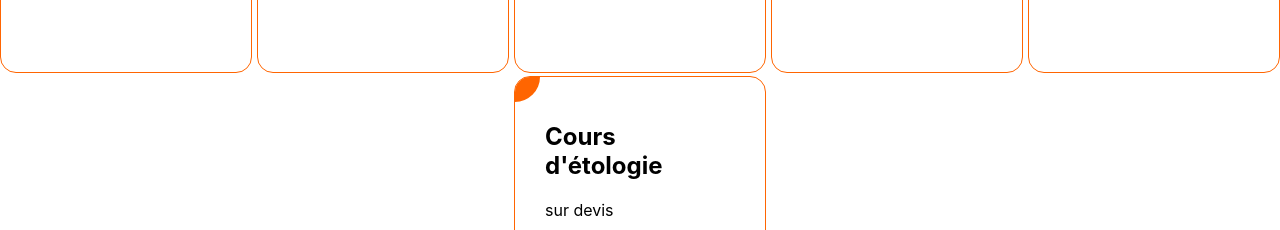
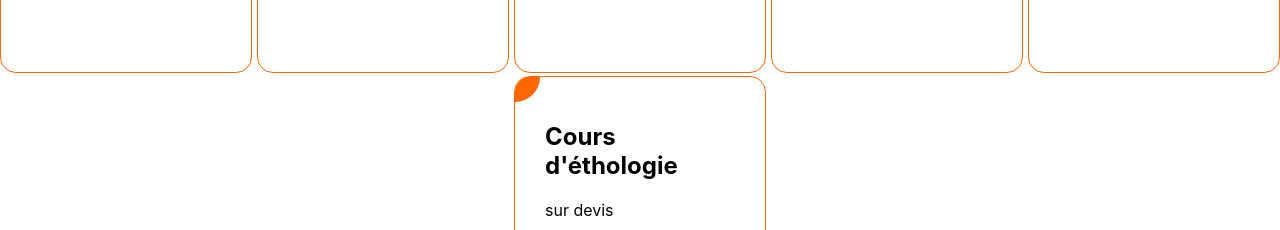
Before and after one commit to melaniemdm/intelligence_canine, a React (Create React App) app: page / in a window 1280 px wide. Shown: the part 1320-1550 px from the top of the page. Built offline with nearby package versions, Linux system fonts and the light colour scheme.

Commit message:
refacto(js datas) typo

```diff
--- a/src/datas/presta.js
+++ b/src/datas/presta.js
@@ -26,7 +26,7 @@ export const nosPrestations = [
   },
   {
     id: "6",
-    titlePresta: "Cours d'étologie",
+    titlePresta: "Cours d'éthologie",
     prix: "sur devis",
   },
 ];
```
